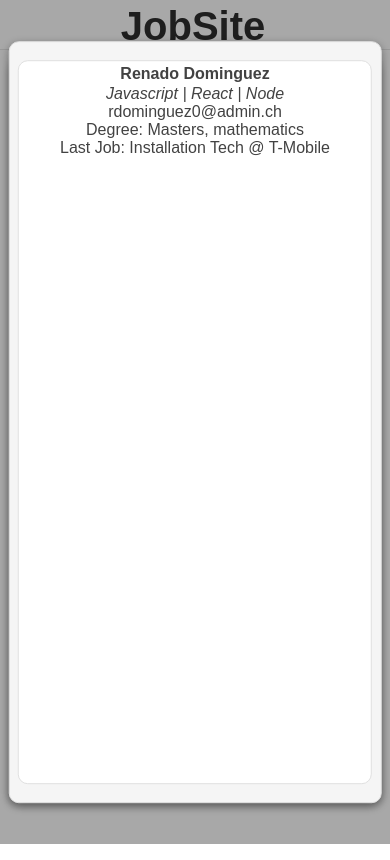
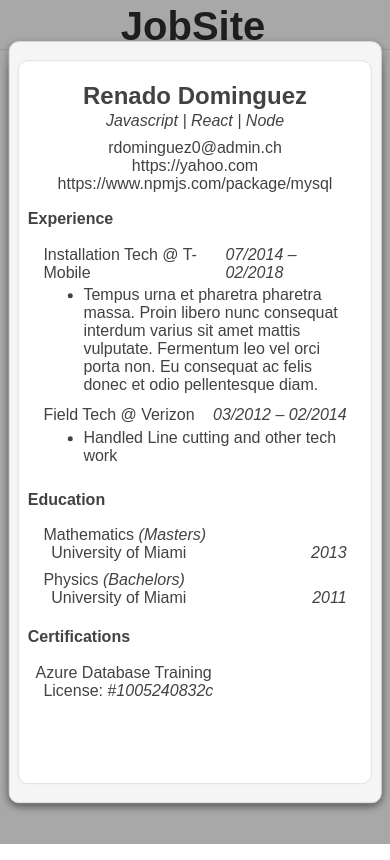
Before and after one commit to kevin-the-engi/JobSite, a React app: page / in a window 390 px wide. Both pictures are taken after a click on the element 194 px from the left and 252 px from the top of the page. Built offline with nearby package versions, Linux system fonts and the light colour scheme; the HTML template or start-up script is replaced by a standard one.

Commit message:
Formatted resume/application for mobile

```diff
--- a/client/src/components/ApplicantDetailDiv.jsx
+++ b/client/src/components/ApplicantDetailDiv.jsx
@@ -88,19 +88,21 @@ const ApplicantDetailDiv = ({ resumeToDisplay }) => (
           <Summary>Javascript | React | Node</Summary>
           <ContactInfo>
             <Link href={resumeToDisplay.email}>{resumeToDisplay.email}</Link>
-            {Object.entries(resumeToDisplay.links).map(([value]) => (
-              <Link href={value}>{value}</Link>
+            {Object.entries(resumeToDisplay.links).map(([key, value]) => (
+              <Link key={key} href={value}>{value}</Link>
             ))}
           </ContactInfo>
         </Header>
         <Section>
           <SectionTitle>Experience</SectionTitle>
-          {resumeToDisplay.workExperience.reverse().map((job) => <Work job={job} />)}
+          {resumeToDisplay.workExperience.reverse().map((job) => (
+            <Work key={job.startDate} job={job} />
+          ))}
         </Section>
         <Section>
           <SectionTitle>Education</SectionTitle>
           {resumeToDisplay.education.reverse().map((degree) => (
-            <Education degree={degree} />
+            <Education key={degree.yearGraduated} degree={degree} />
           ))}
         </Section>
         {resumeToDisplay.certificates.length !== 0
@@ -108,7 +110,7 @@ const ApplicantDetailDiv = ({ resumeToDisplay }) => (
         <Section>
           <SectionTitle>Certifications</SectionTitle>
           {resumeToDisplay.certificates.map((certificate) => (
-            <Certification certificate={certificate} />
+            <Certification key={certificate.licenseNum} certificate={certificate} />
           ))}
         </Section>
         )}
--- a/client/src/components/ApplicantDetailModal.jsx
+++ b/client/src/components/ApplicantDetailModal.jsx
@@ -1,5 +1,9 @@
 import React from 'react';
 import styled from 'styled-components';
+
+import Work from './Work.jsx';
+import Education from './Education.jsx';
+import Certification from './Certification.jsx';
 
 const ApplicantDetailWrapper = styled.div`
   z-index: 2;
@@ -33,9 +37,17 @@ const ApplicantResume = styled.div`
   background: #fff;
 `;
 
+const Header = styled.div`
+  width: 100%;
+  margin-top: 2vh;
+  display: flex;
+  flex-direction: column;
+  align-items: center;
+`;
+
 const Name = styled.h1`
   margin: .5vh 0 .25vh 0;
-  font-size: 1rem;
+  font-size: 1.5rem;
   font-weight: bold;
 `;
 
@@ -45,34 +57,68 @@ const Summary = styled.p`
   font-style: italic;
 `;
 
-const Email = styled.p`
-  margin: 0;
-  font-weight: lighter;
+const ContactInfo = styled.div`
+  width: 95%;
+  margin-top: 1vh;
+  display: flex;
+  flex-direction: column;
+  align-items: center;
 `;
 
-const Degree = styled.p`
+const Link = styled.a`
   margin: 0;
-  font-weight: lighter;
+  color: inherit;
+  font-size: 1rem;
+  text-decoration: none;
 `;
 
-const Work = styled.p`
-  margin: 0;
-  font-weight: lighter;
+const SectionTitle = styled.h2`
+  font-size: 1rem;
+  font-weight: bold;
 `;
 
-const TileBody = styled.p`
-  margin: 0;
-  font-weight: lighter;
+const Section = styled.div`
+  width: 95%;
+  margin-top: .5vh;
+  display: flex;
+  flex-direction: column;
+  // justify-content: space-evenly;
 `;
 
 const ApplicantDetailModal = ({ resumeToDisplay }) => (
   <ApplicantDetailWrapper onMouseDown={(event) => event.stopPropagation()}>
     <ApplicantResume>
-      <Name>{`${resumeToDisplay.firstName} ${resumeToDisplay.lastName}`}</Name>
-      <Summary>Javascript | React | Node</Summary>
-      <Email>{resumeToDisplay.email}</Email>
-      <Degree>{`Degree: ${resumeToDisplay.education[resumeToDisplay.education.length - 1].degreeType}, ${resumeToDisplay.education[resumeToDisplay.education.length - 1].fieldOfStudy}`}</Degree>
-      <Work>{`Last Job: ${resumeToDisplay.workExperience[resumeToDisplay.workExperience.length - 1].title} @ ${resumeToDisplay.workExperience[resumeToDisplay.workExperience.length - 1].employer}`}</Work>
+      <Header>
+        <Name>{`${resumeToDisplay.firstName} ${resumeToDisplay.lastName}`}</Name>
+        <Summary>Javascript | React | Node</Summary>
+        <ContactInfo>
+          <Link href={resumeToDisplay.email}>{resumeToDisplay.email}</Link>
+          {Object.entries(resumeToDisplay.links).map(([key, value]) => (
+            <Link key={key} href={value}>{value}</Link>
+          ))}
+        </ContactInfo>
+      </Header>
+      <Section>
+        <SectionTitle>Experience</SectionTitle>
+        {resumeToDisplay.workExperience.reverse().map((job) => (
+          <Work key={job.startDate} job={job} />
+        ))}
+      </Section>
+      <Section>
+        <SectionTitle>Education</SectionTitle>
+        {resumeToDisplay.education.reverse().map((degree) => (
+          <Education key={degree.yearGraduated} degree={degree} />
+        ))}
+      </Section>
+      {resumeToDisplay.certificates.length !== 0
+        && (
+        <Section>
+          <SectionTitle>Certifications</SectionTitle>
+          {resumeToDisplay.certificates.map((certificate) => (
+            <Certification key={certificate.licenseNum} certificate={certificate} />
+          ))}
+        </Section>
+        )}
     </ApplicantResume>
   </ApplicantDetailWrapper>
 );
--- a/client/src/components/Education.jsx
+++ b/client/src/components/Education.jsx
@@ -14,7 +14,7 @@ const RowDiv = styled.div`
 `;
 
 const SpacedRowDiv = styled.div`
-  margin: 0 4vw;
+  margin: 0 2vw 0 4vw;
   display: flex;
   justify-content: space-between;
 `;
--- a/client/src/components/ListSeekerResults.jsx
+++ b/client/src/components/ListSeekerResults.jsx
@@ -57,7 +57,7 @@ const ListSeekerResults = ({ toggleModal, jobSeekers, getResumeToDisplay }) => (
       <List>
         {jobSeekers.map((seeker) => (
           <SeekerTile
-            id={seeker.phone}
+            key={seeker.phone}
             seeker={seeker}
             toggleModal={toggleModal}
             getResumeToDisplay={getResumeToDisplay}
--- a/client/src/components/Work.jsx
+++ b/client/src/components/Work.jsx
@@ -32,7 +32,11 @@ const Work = ({ job }) => (
       <Position>{`${job.title} @ ${job.employer}`}</Position>
       <Timeline>{`${job.startDate.slice(5, 7)}/${job.startDate.slice(0, 4)} – ${job.endDate.slice(5, 7)}/${job.endDate.slice(0, 4)}`}</Timeline>
     </PositionTime>
-    <Description>{job.description.split(/\r\n|\n|\r/).map((item) => <li>{item}</li>)}</Description>
+    <Description>
+      {job.description.split(/\r\n|\n|\r/).map((item) => (
+        <li key={item[1]}>{item}</li>
+      ))}
+    </Description>
   </Job>
 );
 
```
